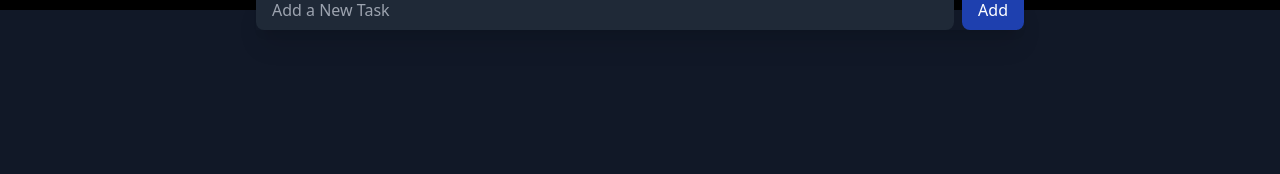
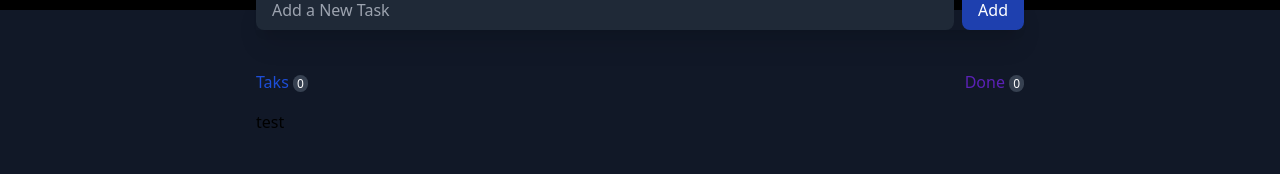
Before and after one commit to brunomaruya/ToDoList, a Next.js app: page / in a window 1280 px wide. Shown: the part 126-300 px from the top of the page. Built offline with nearby package versions, Linux system fonts and the light colour scheme.

Commit message:
create empty component

```diff
--- a/package.json
+++ b/package.json
@@ -15,6 +15,7 @@
     "eslint": "8.35.0",
     "eslint-config-next": "13.2.3",
     "next": "13.2.3",
+    "phosphor-react": "^1.4.1",
     "react": "18.2.0",
     "react-dom": "18.2.0",
     "typescript": "4.9.5"
--- a/src/app/page.tsx
+++ b/src/app/page.tsx
@@ -1,14 +1,23 @@
+'use client';
 import Image from 'next/image';
 import { Inter } from 'next/font/google';
 import styles from './page.module.css';
 import Input from '@/components/Input';
+import { useState } from 'react';
+import ListHeader from '@/components/ListHeader';
+import Empty from '@/components/Empty';
 
 export default function Home() {
+  const [tasks, setTasks] = useState(['task1', 'task2']);
   return (
     <main className="max-w-screen-md mx-auto">
       <div className="mt-[-20px]">
         <Input />
       </div>
+      <div className="mt-10">
+        <ListHeader />
+      </div>
+      <div className="mt-4">{tasks.length > 0 ? 'test' : <Empty />}</div>
     </main>
   );
 }
--- /dev/null
+++ b/src/components/Empty.tsx
@@ -0,0 +1,12 @@
+import { Scroll } from 'phosphor-react';
+import React from 'react';
+
+export default function Empty() {
+  return (
+    <div className="text-gray-500 flex flex-col items-center border-t-2 border-gray-500">
+      <Scroll className="mt-12 mb-5 text-6xl" />
+      <div>You don&apos;t have any taks yet</div>
+      <div>Add tasks and organize your items to do</div>
+    </div>
+  );
+}
--- /dev/null
+++ b/src/components/ListHeader.tsx
@@ -0,0 +1,20 @@
+import React from 'react';
+
+export default function ListHeader() {
+  return (
+    <div className="flex justify-between">
+      <div className="text-blue-700">
+        Taks{' '}
+        <span className="text-white bg-gray-700 px-1 rounded-xl text-xs">
+          0
+        </span>
+      </div>
+      <div className="text-violet-800">
+        Done{' '}
+        <span className="text-white bg-gray-700 px-1 rounded-xl text-xs">
+          0
+        </span>
+      </div>
+    </div>
+  );
+}
```
Also changed, not shown: 1 other file (tests, documents, lock files or other folders).
